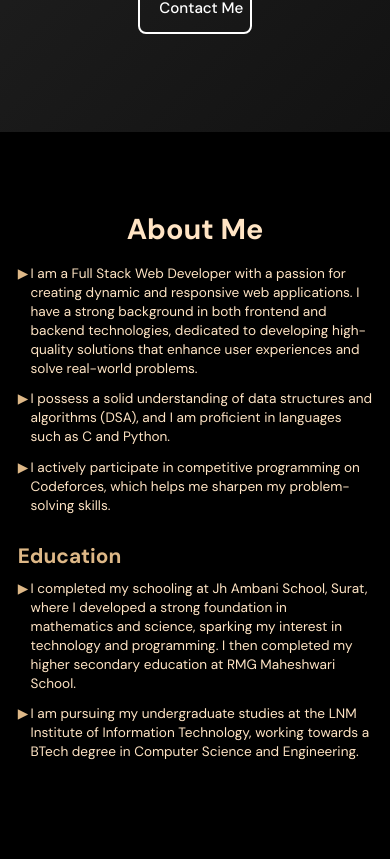
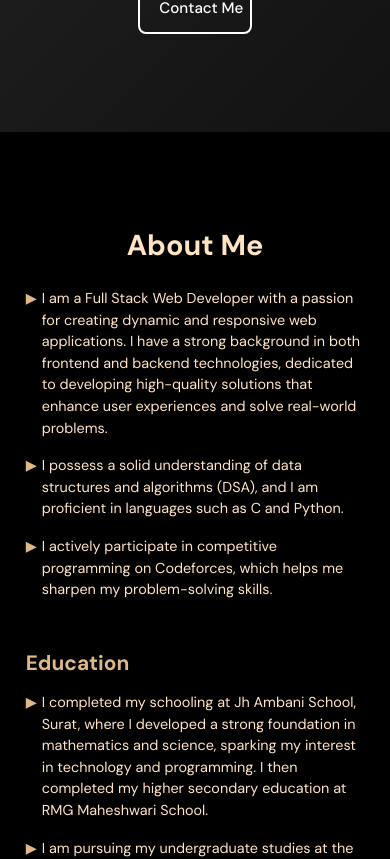
Before and after one commit to 992manav/Portfolio, a React (Vite) app: page / in a window 390 px wide. Shown: the part 712-1571 px from the top of the page. Built offline with nearby package versions, Linux system fonts and the light colour scheme.

Commit message:
Fix About Me section full visibility on mobile

```diff
--- a/src/App.scss
+++ b/src/App.scss
@@ -52,24 +52,27 @@ section {
   #About {
     height: auto;
     min-height: 100vh;
-    padding-top: 80px;
+    padding: 80px 0 40px 0;
+    display: flex;
+    align-items: stretch;
   }
 
   #Tools {
     height: auto;
     min-height: 100vh;
-    padding-top: 20px;
+    padding: 40px 0;
   }
 
   #Projects {
     height: auto;
     min-height: 100vh;
+    padding: 20px 0;
   }
 
   #Contacts {
     height: auto;
     min-height: 100vh;
-    padding-top: 20px;
+    padding: 40px 0;
   }
 }
 
@@ -91,23 +94,26 @@ section {
   #About {
     height: auto;
     min-height: 100vh;
-    padding-top: 70px;
+    padding: 70px 0 50px 0;
+    display: flex;
+    align-items: stretch;
   }
 
   #Tools {
     height: auto;
     min-height: 100vh;
-    padding-top: 20px;
+    padding: 50px 0;
   }
 
   #Projects {
     height: auto;
     min-height: 100vh;
+    padding: 30px 0;
   }
 
   #Contacts {
     height: auto;
     min-height: 100vh;
-    padding-top: 20px;
+    padding: 50px 0;
   }
 }
--- a/src/components/About/About.scss
+++ b/src/components/About/About.scss
@@ -75,11 +75,10 @@
 @media (max-width: 768px) {
   .about-me {
     height: auto;
-    min-height: calc(100vh - 80px);
-    padding: 1rem;
+    min-height: calc(100vh - 120px);
+    padding: 2rem 1rem;
     max-width: 95%;
     justify-content: flex-start;
-    padding-top: 1rem;
   }
 
   .about-me-header {
@@ -92,7 +91,7 @@
 
   .about-me-introduction,
   .about-me-education {
-    margin-bottom: 1.5rem;
+    margin-bottom: 2rem;
     max-width: 100%;
   }
 
@@ -105,21 +104,21 @@
   .about-me-introduction li,
   .about-me-education li {
     font-size: 0.95rem;
-    margin-bottom: 0.8rem;
-    line-height: 1.5;
+    margin-bottom: 1rem;
+    line-height: 1.6;
   }
 }
 
 @media (max-width: 480px) {
   .about-me {
-    padding: 0.5rem;
+    padding: 1.5rem 1rem;
     font-size: 0.9rem;
-    padding-top: 0.5rem;
-    min-height: calc(100vh - 70px);
+    min-height: calc(100vh - 120px);
+    justify-content: flex-start;
   }
 
   .about-me-header {
-    margin-bottom: 1rem;
+    margin-bottom: 1.5rem;
   }
 
   .about-me-header h1 {
@@ -128,20 +127,43 @@
 
   .about-me-introduction,
   .about-me-education {
-    margin-bottom: 1rem;
+    margin-bottom: 2rem;
   }
 
   .about-me-introduction h2,
   .about-me-education h2 {
     font-size: 1.3rem;
-    margin-bottom: 0.6rem;
+    margin-bottom: 1rem;
+  }
+
+  .about-me-introduction li,
+  .about-me-education li {
+    font-size: 0.9rem;
+    line-height: 1.5;
+    margin-bottom: 1rem;
+    padding-left: 1rem;
+  }
+}
+
+@media (max-width: 375px) {
+  .about-me {
+    padding: 1rem 0.8rem;
+    min-height: calc(100vh - 100px);
+  }
+
+  .about-me-header h1 {
+    font-size: 1.6rem;
+  }
+
+  .about-me-introduction h2,
+  .about-me-education h2 {
+    font-size: 1.2rem;
   }
 
   .about-me-introduction li,
   .about-me-education li {
     font-size: 0.85rem;
     line-height: 1.4;
-    margin-bottom: 0.7rem;
-    padding-left: 0.8rem;
+    margin-bottom: 0.8rem;
   }
 }
--- a/src/components/Tools/Tool.scss
+++ b/src/components/Tools/Tool.scss
@@ -1,8 +1,11 @@
 .technologies {
-  margin: 2rem;
-  margin-top: 20px;
+  margin: 0;
+  padding: 2rem 1rem;
   height: 100%;
-  padding: 1rem;
+  min-height: 100vh;
+  display: flex;
+  flex-direction: column;
+  justify-content: flex-start;
 }
 
 .technologies h2 {
@@ -39,11 +42,13 @@
 .wrapper-tools {
   display: flex;
   width: 100%;
-  height: calc(100vh - 200px);
+  height: auto;
+  min-height: calc(100vh - 200px);
   align-items: center;
   justify-content: center;
   gap: 2rem;
   flex-wrap: wrap;
+  flex: 1;
 }
 
 .tech-categories {
@@ -156,9 +161,8 @@
 
 @media (max-width: 768px) {
   .technologies {
-    margin: 1rem;
-    padding: 0.5rem;
-    height: auto;
+    margin: 0;
+    padding: 1rem;
     min-height: 100vh;
   }
 
@@ -170,7 +174,6 @@
   .wrapper-tools {
     gap: 1rem;
     padding: 1rem;
-    height: auto;
     min-height: calc(100vh - 150px);
   }
 
@@ -213,8 +216,8 @@
 
 @media (max-width: 480px) {
   .technologies {
-    margin: 0.5rem;
-    padding: 0.25rem;
+    padding: 1rem 0.5rem;
+    min-height: 100vh;
   }
 
   .technologies h2 {
@@ -230,6 +233,7 @@
   .wrapper-tools {
     padding: 0.5rem;
     gap: 0.8rem;
+    min-height: calc(100vh - 120px);
   }
 
   .tech-categories {
```
